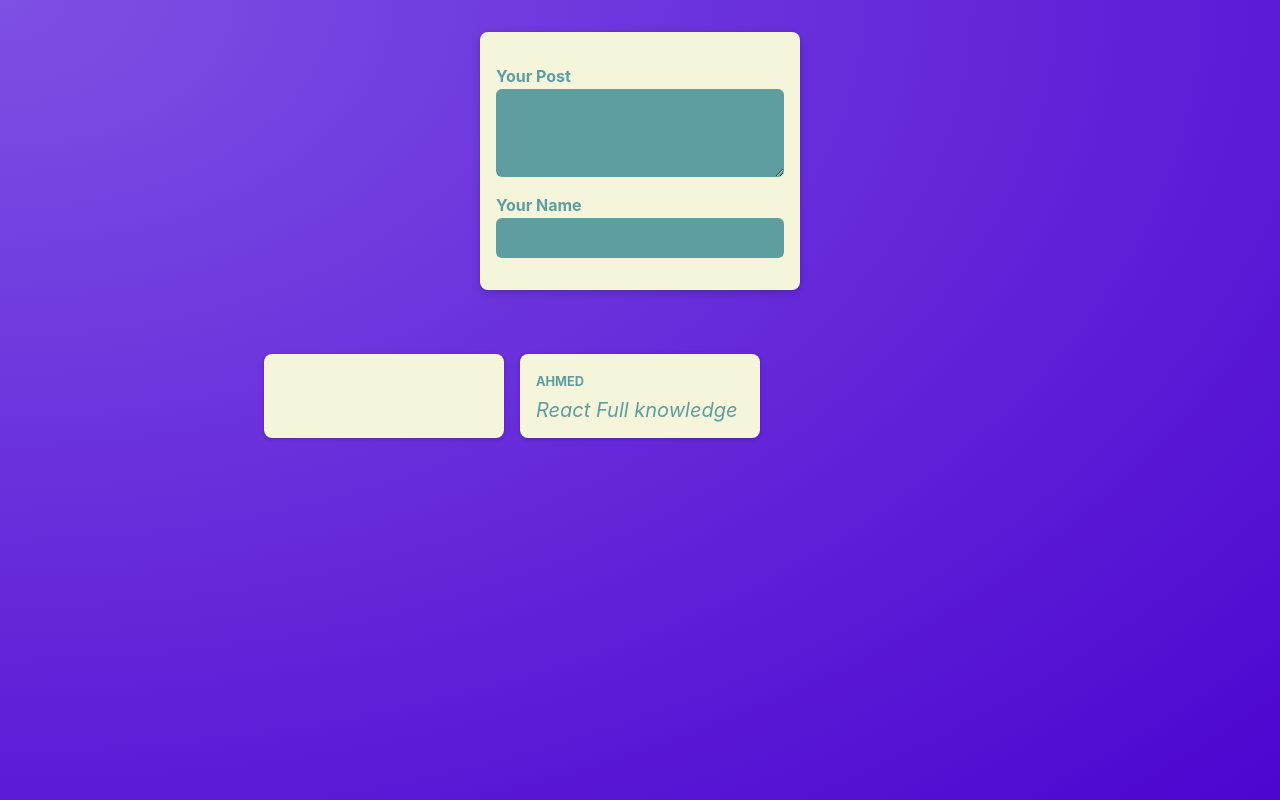
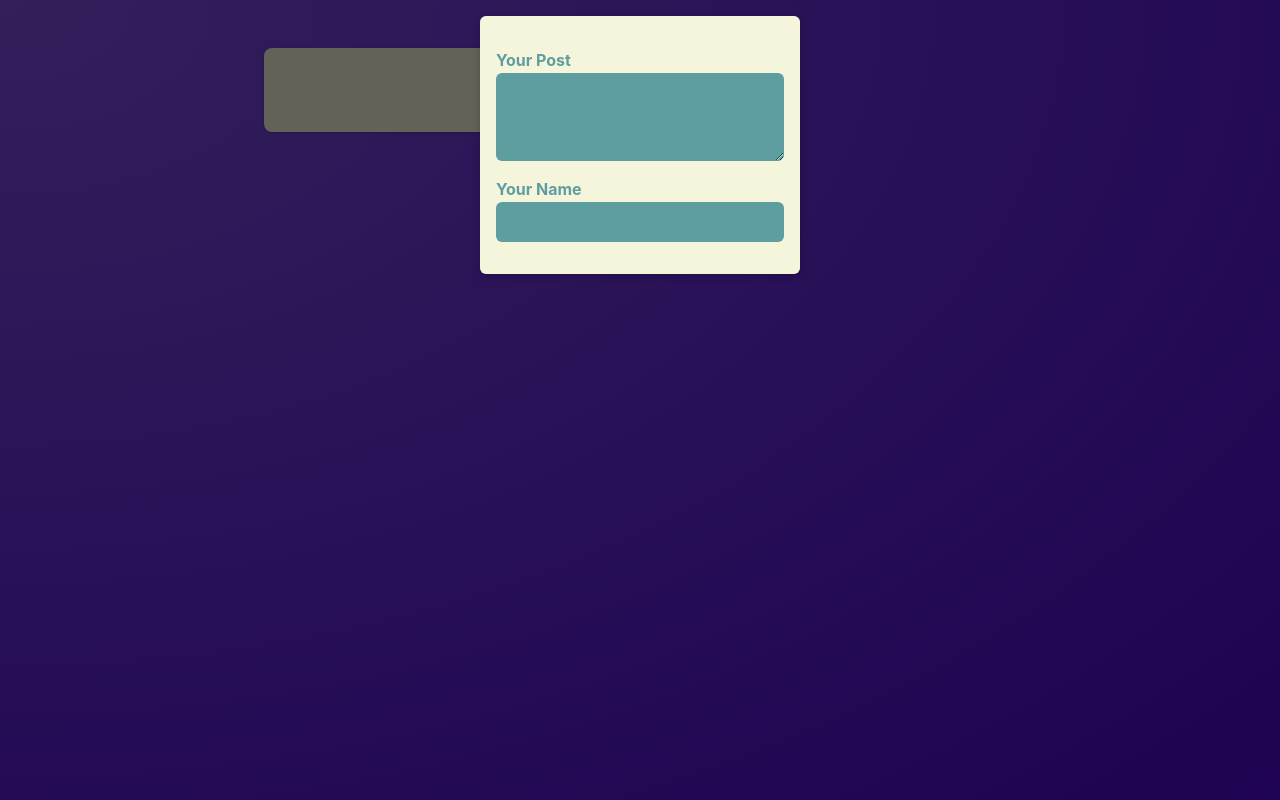
Before and after one commit to mazenaboelanin/post-app, a React (Vite) app: page / in a window 1280 px wide. Built offline with nearby package versions, Linux system fonts and the light colour scheme.

Commit message:
create Modal component and wrap new post in it

```diff
--- /dev/null
+++ b/src/components/Modal.jsx
@@ -0,0 +1,13 @@
+import classes from './Modal.module.css'
+
+function Modal({children}) {
+  return (
+    <>
+      <div className={classes.backdrop} />
+      <dialog open className={classes.modal}>{children}</dialog>
+    </>
+  );
+}
+
+
+export default Modal;
--- /dev/null
+++ b/src/components/Modal.module.css
@@ -0,0 +1,18 @@
+.backdrop {
+  position: fixed;
+  top: 0;
+  left: 0;
+  width: 100%;
+  height: 100vh;
+  background-color: rgba(0, 0, 0, 0.6);
+  z-index: 1;
+}
+
+.modal {
+  border: none;
+  border-radius: 6px;
+  box-shadow: 0 2px 8px rgba(0, 0, 0, 0.2);
+  padding: 0;
+  overflow: hidden;
+  z-index: 1;
+}
--- a/src/components/NewPost.module.css
+++ b/src/components/NewPost.module.css
@@ -2,7 +2,7 @@
   background-color: beige;
   padding: 1rem;
   width: 20rem;
-  margin: 2rem auto;
+  /* margin: 2rem auto; */
   border-radius: 8px;
   box-shadow: 0 2px 8px rgba(0, 0, 0, 0.2);
 }
--- a/src/components/PostsList.jsx
+++ b/src/components/PostsList.jsx
@@ -2,6 +2,7 @@ import { useState } from 'react';
 
 import Post from './Post';
 import NewPost from './NewPost';
+import Modal from './Modal';
 import classes from './PostsList.module.css'
 
 function PostsList() {
@@ -21,7 +22,12 @@ function PostsList() {
 
   return (
     <>
-    <NewPost onBodyChange={changeBodyHandler}  onAuthorChange={changeAuthorHandler}/>
+    <Modal>
+      <NewPost
+        onBodyChange={changeBodyHandler}
+        onAuthorChange={changeAuthorHandler}
+      />
+    </Modal>
     <ul className={classes.posts}>
       <Post author={enteredAuthor} body={enteredBody} />
       <Post author="Ahmed" body="React Full knowledge"/>
```
